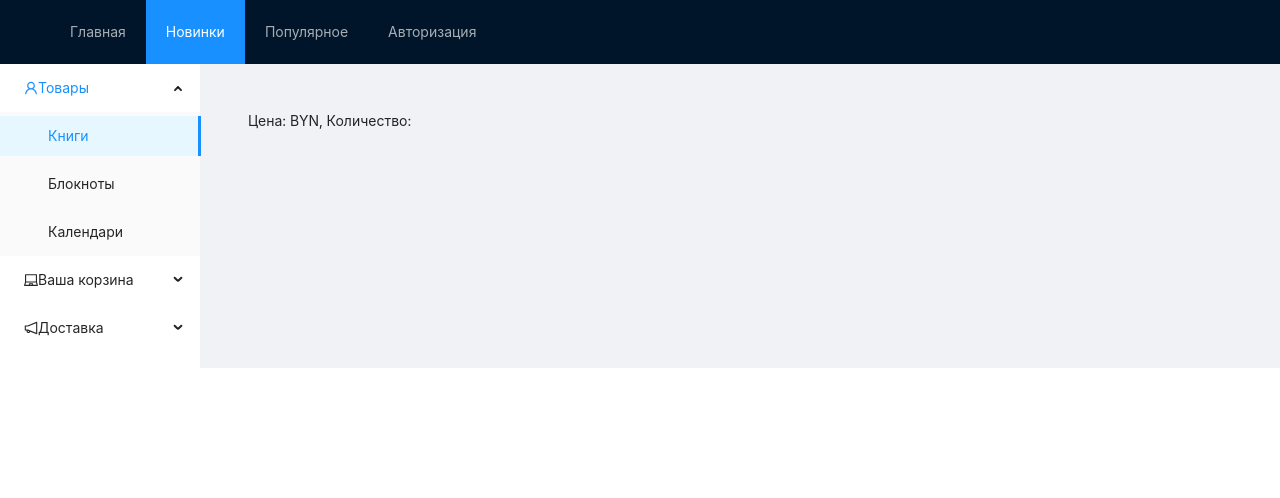
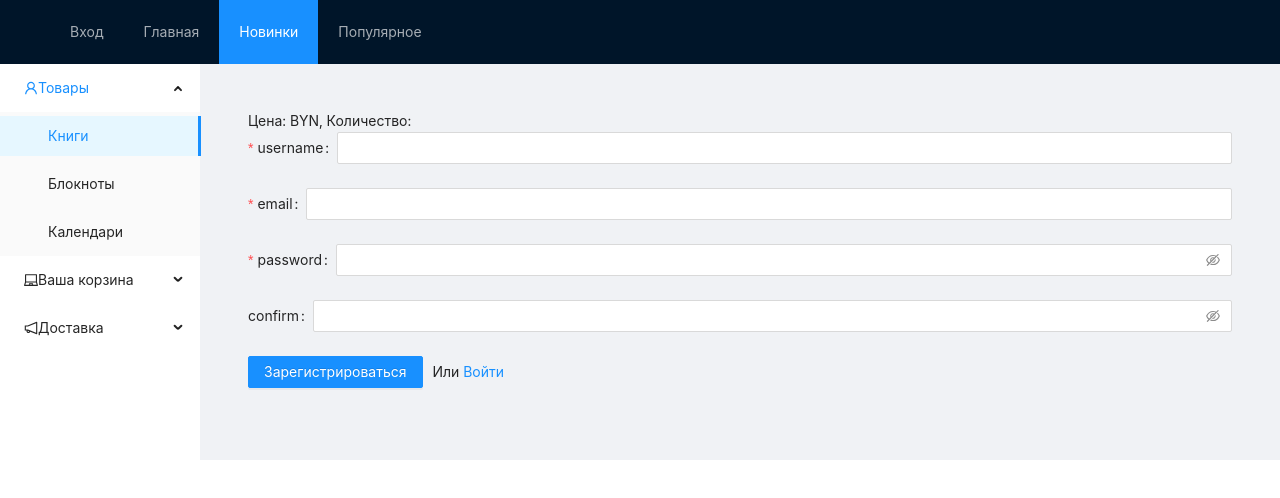
Before and after one commit to philip136/books-shop, a React (Create React App) app in the folder frontend/gui/: page /signup in a window 1280 px wide. Shown: the top 498 px of the page. Built offline with nearby package versions, Linux system fonts and the light colour scheme; no server answers.

Commit message:
login auth

```diff
--- a/frontend/gui/src/containers/Layout.js
+++ b/frontend/gui/src/containers/Layout.js
@@ -1,8 +1,9 @@
 import React from 'react';
 import { Layout, Menu, Breadcrumb } from 'antd';
 import { UserOutlined, LaptopOutlined, NotificationOutlined } from '@ant-design/icons';
-import { Link } from 'react-router-dom';
-
+import { Link, withRouter } from 'react-router-dom';
+import { connect } from 'react-redux';
+import * as actions from '../store/actions/auth';
 const { SubMenu } = Menu;
 const { Header, Content, Sider } = Layout;
 
@@ -18,23 +19,24 @@ const CustomLayout = (props) => {
               style={{ lineHeight: '64px' }}
             >
 
+              {
+                props.isAuthenticated ?
+
+                <Menu.Item key="4" onClick={props.logout}>
+                  Выйти
+                </Menu.Item>
+
+                :
+                <Menu.Item key="4">
+                  <Link to="/login/">Вход</Link>
+                </Menu.Item>
+              }
+
               <Menu.Item key="1">
                 <Link to="/">Главная</Link>
               </Menu.Item>
               <Menu.Item key="2">Новинки</Menu.Item>
               <Menu.Item key="3">Популярное</Menu.Item>
-              {
-                props.isAuthenticated ?
-
-                <Menu.Item key="4">
-                  Выйти
-                </Menu.Item>
-
-                :
-                <Menu.Item key="4">
-                  <Link to="/login">Авторизация</Link>
-                </Menu.Item>
-              }
             </Menu>
           </Header>
           <Layout>
@@ -100,4 +102,10 @@ const CustomLayout = (props) => {
       );
 }
 
-export default CustomLayout;
+const mapDispatchToProps = dispatch => {
+  return {
+    logout: () => dispatch(actions.logout())
+  }
+}
+
+export default withRouter(connect(null, mapDispatchToProps)(CustomLayout));
--- a/frontend/gui/src/containers/Login.js
+++ b/frontend/gui/src/containers/Login.js
@@ -1,9 +1,12 @@
 import React from 'react';
-import { Form, Input, Button, Checkbox } from 'antd';
+import { Form, Input, Button, Checkbox, Spin   } from 'antd';
 import * as actions from '../store/actions/auth';
 import {connect} from 'react-redux';
-import { NavLink } from 'react-router-dom';
+import { NavLink, Redirect } from 'react-router-dom';
+import { LoadingOutlined }from '@ant-design/icons';
 
+
+const antIcon = <LoadingOutlined style={{ fontSize: 24 }} />
 
 const layout = {
   labelCol: {
@@ -20,31 +23,45 @@ const tailLayout = {
   },
 };
 
+function withMyHook(Component) {
+  return function WrappedComponent(props) {
+    const [form] = Form.useForm();
+    return <Component {...props} form={form} />;
+  }
+}
+
+
 class NormalLoginForm extends React.Component{
-  onFinish = (values) => {
-    // check validation
-    this.props.onAuth(values.username, values.password);
+  onFinish = (value) => {
+    this.props.onAuth(value.username, value.password);
     this.props.history.push('/');
   }
 
+  render(){
+    let errorMessage = null;
+    if (this.props.error) {
+        errorMessage = (
+            <p>{this.props.error.message}</p>
+        );
+    }
 
-  render(){
+    const form = this.props.form;
 
     return (
-      <Form onFinish={this.onFinish}
-        {...layout}
-        name="basic"
-        initialValues={{
-          remember: true,
-        }}
-      >
+      <div>
+        {errorMessage}
+         {
+           this.props.loading ?
+           <Spin indicator={antIcon} />
+
+          :
+          <Form {...layout} form={form} onFinish={this.onFinish} >
             <Form.Item
-          label="Имя пользователя"
               name="username"
               rules={[
                 {
                   required: true,
-              message: 'Пожалуйста, введите имя пользователя!',
+                  message: 'Please input your Username!',
                 },
               ]}
             >
@@ -52,16 +69,16 @@ class NormalLoginForm extends React.Component{
             </Form.Item>
 
             <Form.Item
-          label="Пароль"
                 name="password"
                 rules={[
                   {
                     required: true,
-              message: 'Пожалуйста, введите пароль!',
+                    message: 'Please input your Password!',
                   },
                 ]}
               >
               <Input.Password />
+
             </Form.Item>
 
             <Form.Item {...tailLayout} name="remember" valuePropName="checked">
@@ -72,16 +89,25 @@ class NormalLoginForm extends React.Component{
               <Button type="primary" htmlType="submit">
                 Войти
               </Button>
+              Или
+              <NavLink
+                style={{marginRight: '10px'}}
+                to='/signup/'> Регистрация
+            </NavLink>
             </Form.Item>
           </Form>
+        }
+      </div>
     );
   }
 }
 
+const wrappedForm = withMyHook(NormalLoginForm);
+
 const mapStateToProps = (state) => {
     return {
         loading: state.loading,
-        error: state.error
+        error: state.error,
     }
 }
 
@@ -91,4 +117,4 @@ const mapDispatchToProps = dispatch => {
     }
 }
 
-export default connect(mapStateToProps, mapDispatchToProps)(NormalLoginForm);
+export default connect(mapStateToProps, mapDispatchToProps)(wrappedForm);
--- /dev/null
+++ b/frontend/gui/src/containers/Signup.js
@@ -0,0 +1,92 @@
+import React from 'react';
+import { Form, Input, Button } from 'antd';
+import { connect } from 'react-redux';
+import { NavLink } from 'react-router-dom';
+import * as actions from '../store/actions/auth';
+
+
+class RegistrationForm extends React.Component {
+
+  onFinish = (values) => {
+    console.log(this.props);
+  }
+
+  render() {
+
+    return (
+      <Form onSubmit={this.onFinish}>
+
+        <Form.Item label='username' name='username'
+            rules ={[
+                {
+                    required: true,
+                    message: 'Please input your username!'
+                },
+             ]}
+             >
+                 <Input />
+        </Form.Item>
+
+        <Form.Item label='email' name='email'
+        rules ={[
+            {
+                required: true,
+                message: 'Please input your email!'
+            },
+         ]}
+         >
+             <Input />
+        </Form.Item>
+
+        <Form.Item label='password' name='password'
+            rules = {[
+            {
+                required: true,
+                message: 'Please input your password!',
+            }
+
+            ]}>
+                <Input.Password />
+        </Form.Item>
+
+        <Form.Item label='confirm' name='confirm'
+            rules = {[
+                {
+                    equired: true,
+                     message: 'Please confirm your password!',
+                }
+            ]}
+            >
+                <Input.Password />
+        </Form.Item>
+
+        <Form.Item>
+        <Button type="primary" htmlType="submit" style={{marginRight: '10px'}}>
+            Зарегистрироваться
+        </Button>
+        Или
+        <NavLink
+            style={{marginRight: '10px'}}
+            to='/login/'> Войти
+        </NavLink>
+        </Form.Item>
+      </Form>
+    );
+  }
+}
+
+
+const mapStateToProps = (state) => {
+    return {
+        loading: state.loading,
+        error: state.error
+    }
+}
+
+const mapDispatchToProps = dispatch => {
+    return {
+        onAuth: (username, email, password1, password2) => dispatch(actions.authSignup(username, email, password1, password2))
+    }
+}
+
+export default connect(mapStateToProps, mapDispatchToProps)(RegistrationForm);
--- a/frontend/gui/src/routes.js
+++ b/frontend/gui/src/routes.js
@@ -3,13 +3,15 @@ import {Route} from 'react-router-dom';
 import ProductList from './containers/ProductList';
 import ProductDetail from './containers/ProductDetail';
 import Login from './containers/Login';
-import {NavLink} from 'react-router-dom';
+import RegistrationForm from './containers/Signup';
+
 
 const BaseRouter = () => (
     <div>
         <Route exact path='/' component={ProductList} />
         <Route exact path='/:productId' component={ProductDetail} />
         <Route exact path='/login/' component={Login} />
+        <Route exact path='/signup/' component={RegistrationForm} />
     </div>
 );
 
--- a/frontend/gui/src/store/actions/auth.js
+++ b/frontend/gui/src/store/actions/auth.js
@@ -40,7 +40,7 @@ export const checkAuthTimeOut = expirationTime => {
 
 export const authSignup = (username, email, password1, password2) => {
     return dispatch => {
-        dispatch(authStart());
+        dispatch(authStart())
         axios.post('http://127.0.0.1:8000/rest-auth/registration/', {
             username: username,
             email: email,
@@ -64,7 +64,7 @@ export const authSignup = (username, email, password1, password2) => {
 export const authLogin = (username, password) => {
     return dispatch => {
         dispatch(authStart());
-        axios.post('http://127.0.0.1:8000/rest-auth/', {
+        axios.post('http://127.0.0.1:8000/rest-auth/login/', {
             username: username,
             password: password
         })
@@ -74,14 +74,13 @@ export const authLogin = (username, password) => {
             localStorage.setItem('token', token);
             localStorage.setItem('expirationDate', expirationDate);
             dispatch(authSuccess(token));
-            dispatch(checkAuthTimeOut(3600))
+            dispatch(checkAuthTimeOut(3600));
         })
         .catch(err => {
             dispatch(authFail(err))
         })
     }
 }
-
 export const authCheckState = () => {
     return dispatch => {
         const token = localStorage.getItem('token');
--- a/frontend/gui/src/store/reducers/auth.js
+++ b/frontend/gui/src/store/reducers/auth.js
@@ -11,7 +11,7 @@ const initialState = {
 const authStart = (state, action) => {
     return updateObject(state, {
         error: null,
-        loading: false
+        loading: true
     });
 }
 
@@ -39,9 +39,9 @@ const authLogout = (state, action) => {
 const reducer = (state=initialState, action) => {
     switch(action.type){
         case actionTypes.AUTH_START: return authStart(state, action);
-        case actionTypes.AUTH_SUCCESS: return authStart(state, action);
-        case actionTypes.AUTH_FAIL: return authStart(state, action);
-        case actionTypes.AUTH_LOGOUT: return authStart(state, action);
+        case actionTypes.AUTH_SUCCESS: return authSuccess(state, action);
+        case actionTypes.AUTH_FAIL: return authFail(state, action);
+        case actionTypes.AUTH_LOGOUT: return authLogout(state, action);
         default:
             return state;
     }
```
Also changed, not shown: frontend/gui/package.json (+8 -2 lines), 1 other file (tests, documents, lock files or other folders). Lines whose indentation alone changed are shown as unchanged.
